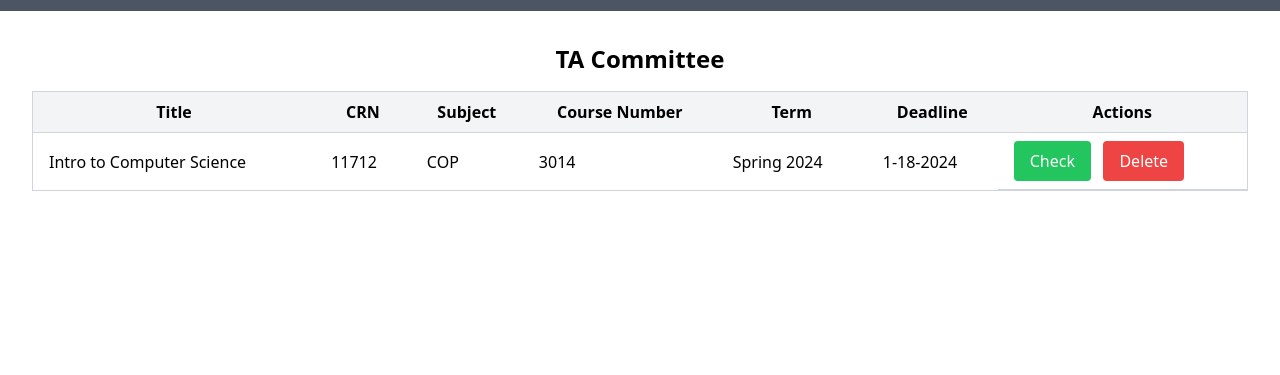
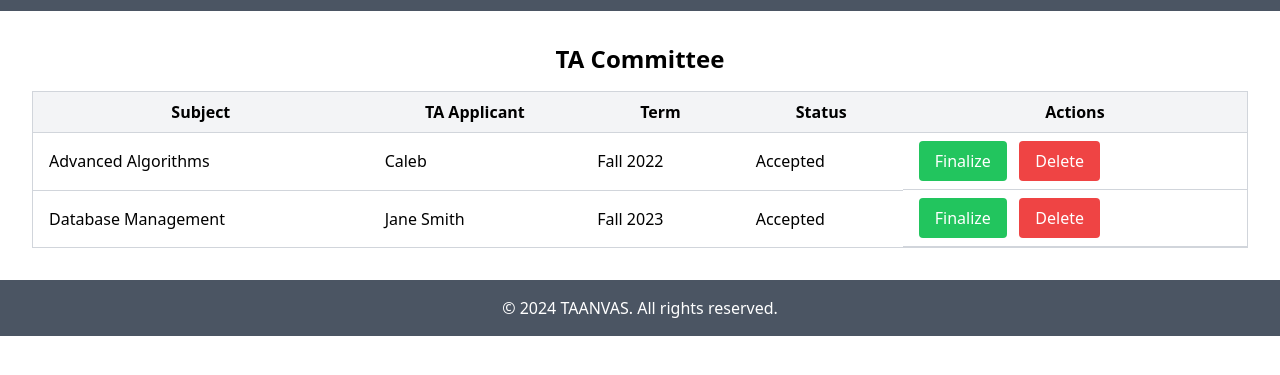
Before and after one commit to TAANVAS/Taanvas, a website: page ta_committee/Committee.html in a window 1280 px wide. Shown: the part 53-428 px from the top of the page. Drawn offline with nearby package versions, Linux system fonts and the light colour scheme; files that its build step writes are made by us from their sources; a script that the page names is missing.

Commit message:
+TA Committee dashboard
+Match TA Committee dashboard with Applications
+Add footer
+Add javascript

```diff
--- a/ta_committee/Committee.html
+++ b/ta_committee/Committee.html
@@ -31,26 +31,33 @@
             <!-- thead -->
             <thead class="bg-gray-100">
                 <tr>
-                    <th class="py-2 px-4 border-b border-gray-300">Title</th>
-                    <th class="py-2 px-4 border-b border-gray-300">CRN</th>
                     <th class="py-2 px-4 border-b border-gray-300">Subject</th>
-                    <th class="py-2 px-4 border-b border-gray-300">Course Number</th>
+                    <th class="py-2 px-4 border-b border-gray-300">TA Applicant</th>
                     <th class="py-2 px-4 border-b border-gray-300">Term</th>
-                    <th class="py-2 px-4 border-b border-gray-300">Deadline</th>
+                    <th class="py-2 px-4 border-b border-gray-300">Status</th>
                     <th class="py-2 px-4 border-b border-gray-300">Actions</th>
                 </tr>
             </thead>
             <!-- tbody -->
             <tbody>
                 <tr>
-                    <td class="py-2 px-4 border-b border-gray-300">Intro to Computer Science</td>
-                    <td class="py-2 px-4 border-b border-gray-300">11712</td>
-                    <td class="py-2 px-4 border-b border-gray-300">COP</td>
-                    <td class="py-2 px-4 border-b border-gray-300">3014</td>
-                    <td class="py-2 px-4 border-b border-gray-300">Spring 2024</td>
-                    <td class="py-2 px-4 border-b border-gray-300">1-18-2024</td>
+                    <td class="py-2 px-4 border-b border-gray-300">Advanced Algorithms</td>
+                    <td class="py-2 px-4 border-b border-gray-300">Caleb</td>
+                    <td class="py-2 px-4 border-b border-gray-300">Fall 2022</td>
+                    <td class="py-2 px-4 border-b border-gray-300">Accepted</td>
                     <td class="py-2 px-4 border-b border-gray-300" style="display: flex;">
-                        <button class="checkButton px-4 py-2 bg-green-500 text-white rounded">Check</button>
+                        <button class="finalizeButton px-4 py-2 bg-green-500 text-white rounded">Finalize</button>
+                        &nbsp; &nbsp;
+                        <button class="deleteButton px-4 py-2 bg-red-500 text-white rounded">Delete</button>
+                    </td>
+                </tr>
+                <tr>
+                    <td class="py-2 px-4 border-b border-gray-300">Database Management</td>
+                    <td class="py-2 px-4 border-b border-gray-300">Jane Smith</td>
+                    <td class="py-2 px-4 border-b border-gray-300">Fall 2023</td>
+                    <td class="py-2 px-4 border-b border-gray-300">Accepted</td>
+                    <td class="py-2 px-4 border-b border-gray-300" style="display: flex;">
+                        <button class="finalizeButton px-4 py-2 bg-green-500 text-white rounded">Finalize</button>
                         &nbsp; &nbsp;
                         <button class="deleteButton px-4 py-2 bg-red-500 text-white rounded">Delete</button>
                     </td>
@@ -58,5 +65,37 @@
             </tbody>
         </table>
     </div>
+    <!-- footer -->
+    <footer class="bg-gray-600 text-white py-4">
+        <div class="max-w-7xl mx-auto px-4 sm:px-6 lg:px-8">
+            <div class="flex justify-center">
+                <span>&copy; 2024 TAANVAS. All rights reserved.</span>
+            </div>
+        </div>
+    </footer>
+    <!-- scripts -->
+    <script>
+    const finalizeButtons = document.querySelectorAll('.finalizeButton');
+    const deleteButtons = document.querySelectorAll('.deleteButton');
+
+    finalizeButtons.forEach(finalizeButton => {
+        finalizeButton.addEventListener('click', function() {
+            finalizeButton.textContent = "Finalized";
+            const relatedDeleteButton = finalizeButton.parentElement.querySelector('.deleteButton');
+            if (relatedDeleteButton) {
+                relatedDeleteButton.style.display = 'none';
+            }
+        });
+    });
+
+    deleteButtons.forEach(deleteButton => {
+        deleteButton.addEventListener('click', function() {
+           const table = document.getElementById('courses');
+
+           table.innerHTML = "";
+        });
+    });
+
+    </script>
 </body>
 </html>
```
